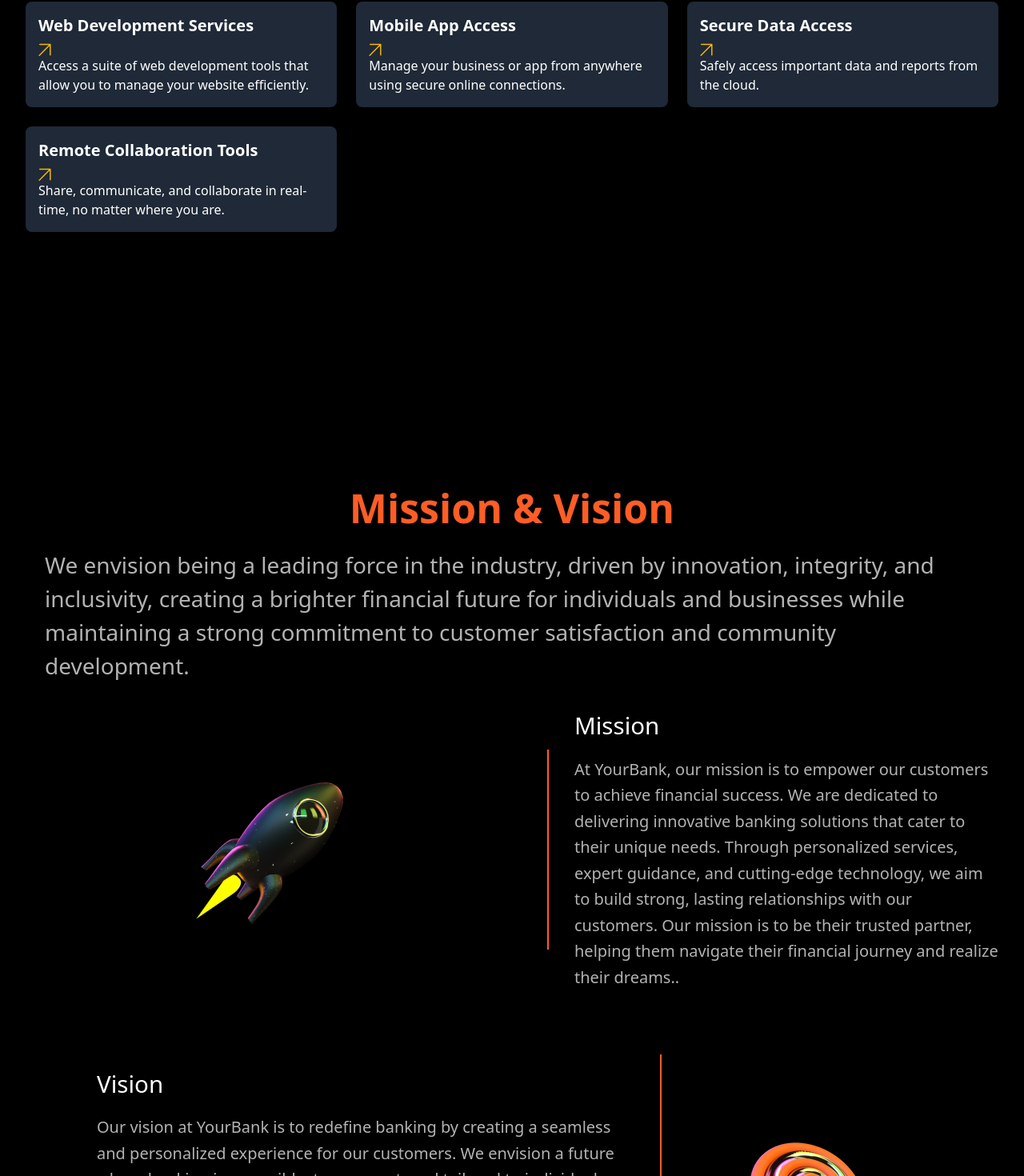
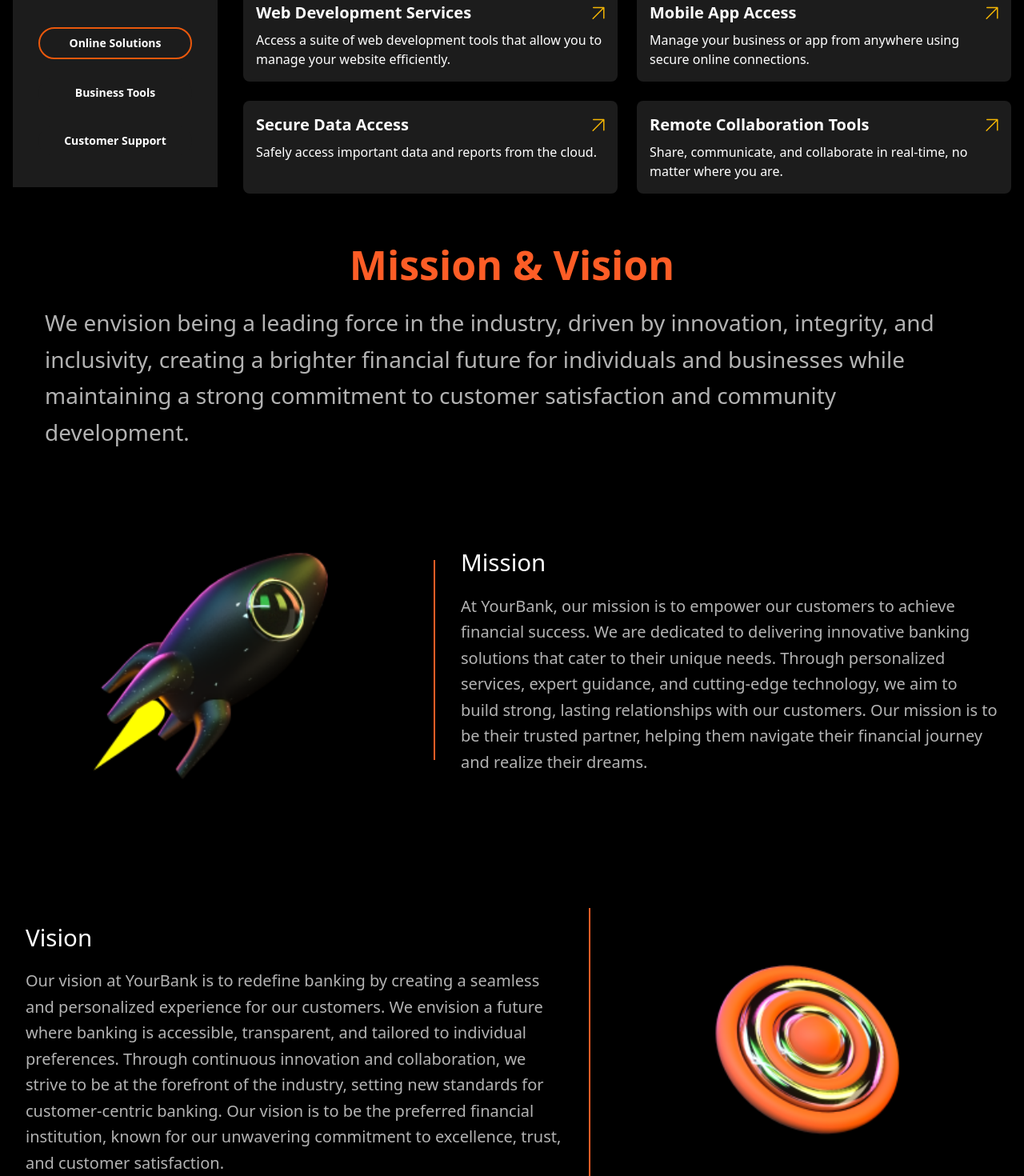
Before and after one commit to DeepanSenthilkumar005/Hertzwork-Home, a React (Vite) app: page / in a window 1280 px wide. Shown: the part 4231-5701 px from the top of the page at 80% size. Built offline with nearby package versions, Linux system fonts and the light colour scheme.

Commit message:
fix:Features Page Function Added

```diff
--- a/src/components/Features.jsx
+++ b/src/components/Features.jsx
@@ -1,5 +1,5 @@
 import React, { useState } from "react";
-import BackIcon from '../assets/Feature Page/Back Icon.svg'
+import BackIcon from "../assets/Feature Page/Back Icon.svg";
 
 function Features() {
   const [selectedCategory, setSelectedCategory] = useState("Online Solutions");
@@ -71,7 +71,6 @@ function Features() {
     },
   ];
 
-  // Map categories to their corresponding card data
   const categoryData = {
     "Online Solutions": cards1,
     "Business Tools": cards2,
@@ -79,9 +78,9 @@ function Features() {
   };
 
   return (
-    <section className="Feature page bg-black w-screen h-screen">
+    <section className="Feature page bg-black w-screen">
       {/* Top Content */}
-      <div className="topContent">
+      <div className="topContent py-6">
         <p className="text-4xl font-bold mb-2 text-left text-white px-8">
           Our
           <span className="text-4xl font-bold text-orange-600"> Features</span>
@@ -94,15 +93,17 @@ function Features() {
         </p>
       </div>
 
-      {/* Buttons for Categories */}
-      <div className="categories flex gap-4 my-6 px-8">
+      {/* Bottom Content */}
+      <div className="ButtonContent w-full my-auto py-6 m-4 grid md:grid-cols-5">
+        {/* Categories Section */}
+        <div className="categories bg-[#1c1c1c] justify-between py-10 col-span-1 flex md:flex-col stm:py-8 stm:w-screen stm:mx-9 gap-4 my-2 px-8 w-full">
           {List.map((item) => (
             <button
               key={item}
-            className={`px-4 py-2 text-white font-bold rounded ${
+              className={`px-4 py-2 text-sm text-white font-bold rounded-s-full rounded-e-full ${
                 selectedCategory === item
-                ? "bg-orange-600"
-                : "bg-gray-700 hover:bg-orange-500"
+                  ? "border-orange-600 border-2"
+                  : "bg-[#1c1c1c] hover:border-orange-500 hover:border-2"
               }`}
               onClick={() => setSelectedCategory(item)}
             >
@@ -111,18 +112,22 @@ function Features() {
           ))}
         </div>
 
-      {/* Cards for Selected Category */}
-      <div className="cards grid grid-cols-1 md:grid-cols-2 lg:grid-cols-3 gap-6 px-8">
+        {/* Cards Section */}
+        <div className="cards col-span-4 grid grid-cols-1 md:grid-cols-2 gap-6 px-8">
           {categoryData[selectedCategory].map((card, index) => (
             <div
               key={index}
-            className="card bg-gray-800 text-white p-4 rounded-lg shadow-lg"
+              className="card bg-[#1c1c1c] text-white p-4 rounded-lg shadow-lg"
             >
+              <div className="heading flex justify-between">
                 <h3 className="text-xl font-bold mb-2">{card.title}</h3>
-            <img src={BackIcon} alt="" />
+              <img src={BackIcon} alt="Back Icon" className="w-4 mb-2 hover:rotate-45 hover:cursor-pointer duration-200 ease-in-out" />
+
+              </div>
               <p>{card.description}</p>
             </div>
           ))}
+        </div>
       </div>
     </section>
   );
--- a/src/components/Mission.jsx
+++ b/src/components/Mission.jsx
@@ -1,65 +1,79 @@
-import React from 'react';
-import mission from '../assets/mission.png';
-import vision from '../assets/vision.png';
-
-
+import React from "react";
+import mission from "../assets/mission.png";
+import vision from "../assets/vision.png";
 
 function Mission() {
-    return(
-        <section className='Mission min-h-screen w-screen bg-black text-[#B3B3B3]'>
-            {/*Title*/}
-            <div className='title p-4'>
-                <h1 className='text-[50px] text-center font-bold text-[#fe5d26] m-3'>
+  return (
+    <section className="Mission min-h-screen w-screen bg-black text-[#B3B3B3]">
+      {/* Title Section */}
+      <div className="title p-4">
+        <h1 className="text-[50px] text-center font-bold text-[#fe5d26] m-3">
           Mission & Vision
         </h1>
-                <p className='font-segoe text-[28px] mx-10'>
-                We envision being a leading force in the industry, driven by innovation, integrity, and inclusivity, creating a brighter financial future for individuals and businesses while maintaining a strong commitment to customer satisfaction and community development.
+        <p className="text-[20px] lg:text-[28px] mx-4 lg:mx-10 leading-relaxed">
+          We envision being a leading force in the industry, driven by
+          innovation, integrity, and inclusivity, creating a brighter financial
+          future for individuals and businesses while maintaining a strong
+          commitment to customer satisfaction and community development.
         </p>
       </div>
 
-            <div className="relative flex justify-center items-center h-full space-x-8 mt-4 mx-8 mb-20 ">
-        {/* Image */}
+      {/* Mission Section */}
+      <div className="flex flex-col lg:flex-row justify-center items-center space-y-8 lg:space-y-0 lg:space-x-8 mt-4 mx-8 mb-20">
+        {/* Mission Image */}
         <img
-          src= {mission}
-          alt="Your Image"
-          className="w-484.91px h-460.94px mx-40"
+          src={mission}
+          alt="Mission"
+          className="w-full lg:w-[40%] h-auto max-h-[460px] object-cover"
         />
 
         {/* Orange Line */}
-        <div className="border-l-2 border-[#FE5D26] h-[250px] mx-4"></div>
+        <div className="border-l-2 lg:block hidden border-[#FE5D26] h-[250px]"></div>
 
-        {/* Content (Text) */}
-        <div className="text-white font-segoe max-w-2xl">
+        {/* Mission Content */}
+        <div className="text-white font-sans max-w-2xl text-center lg:text-left">
           <h1 className="text-[29.5px] mb-4">Mission</h1>
-          <p className='text-[20px] leading-relaxed text-[#B3B3B3]'>At YourBank, our mission is to empower our customers to achieve financial success. We are dedicated to delivering innovative banking solutions that cater to their unique needs. Through personalized services, expert guidance, and cutting-edge technology, we aim to build strong, lasting relationships with our customers. Our mission is to be their trusted partner, helping them navigate their financial journey and realize their dreams..</p>
+          <p className="text-[20px] leading-relaxed text-[#B3B3B3]">
+            At YourBank, our mission is to empower our customers to achieve
+            financial success. We are dedicated to delivering innovative banking
+            solutions that cater to their unique needs. Through personalized
+            services, expert guidance, and cutting-edge technology, we aim to
+            build strong, lasting relationships with our customers. Our mission
+            is to be their trusted partner, helping them navigate their
+            financial journey and realize their dreams.
+          </p>
         </div>
       </div>
 
-      <div className="flex justify-center items-center h-full space-x-8 mt-4 mx-8">
-  {/* Content (Text) */}
-  <div className="text-white font-segoe max-w-2xl">
+      {/* Vision Section */}
+      <div className="flex flex-col-reverse lg:flex-row justify-center items-center space-y-8 lg:space-y-0 lg:space-x-8 mt-4 mx-8">
+        {/* Vision Content */}
+        <div className="text-white font-sans max-w-2xl text-center lg:text-left">
           <h1 className="text-[29.5px] mb-4">Vision</h1>
           <p className="text-[20px] leading-relaxed text-[#B3B3B3]">
-      Our vision at YourBank is to redefine banking by creating a seamless and personalized experience for our customers. We envision a future where banking is accessible, transparent, and tailored to individual preferences. Through continuous innovation and collaboration, we strive to be at the forefront of the industry, setting new standards for customer-centric banking. Our vision is to be the preferred financial institution, known for our unwavering commitment to excellence, trust, and customer satisfaction.
+            Our vision at YourBank is to redefine banking by creating a seamless
+            and personalized experience for our customers. We envision a future
+            where banking is accessible, transparent, and tailored to individual
+            preferences. Through continuous innovation and collaboration, we
+            strive to be at the forefront of the industry, setting new standards
+            for customer-centric banking. Our vision is to be the preferred
+            financial institution, known for our unwavering commitment to
+            excellence, trust, and customer satisfaction.
           </p>
         </div>
 
         {/* Orange Line */}
-  <div className="border-l-2 border-[#FE5D26] h-[350px] mx-3"></div>
+        <div className="border-l-2 lg:block hidden border-[#FE5D26] h-[350px]"></div>
 
-  {/* Image */}
+        {/* Vision Image */}
         <img
           src={vision}
-    alt="Vision Image"
-    className="w-[300px] h-[300px] mx-4"
+          alt="Vision"
+          className="w-full lg:w-[40%] h-auto max-h-[350px] object-cover"
         />
       </div>
-
-
-
-
     </section>
-    )
+  );
 }
 
 export default Mission;
```
Lines whose indentation alone changed are shown as unchanged.
